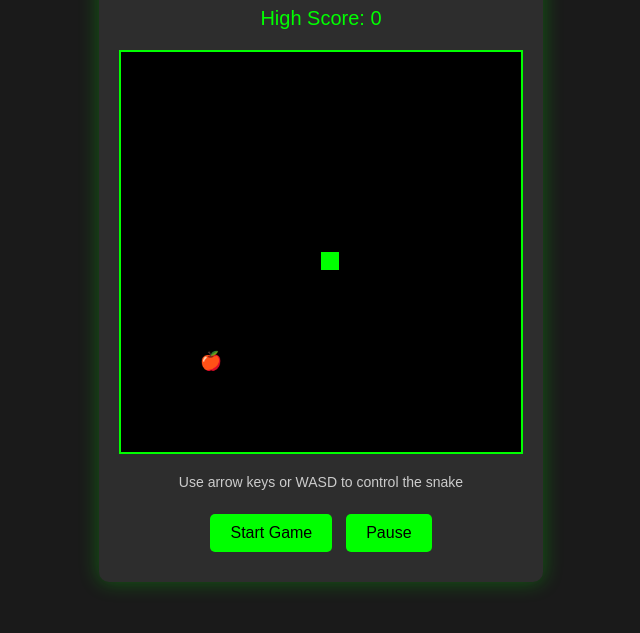
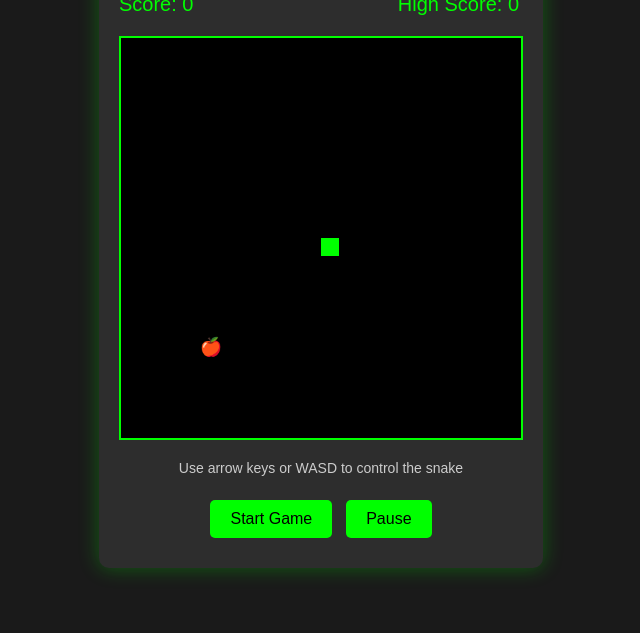
Before and after one commit to jonathanau/windsurf-snake-game, a website: page index.html in a window 1280 px wide. Shown: the part 167-800 px from the top of the page, without its empty margins (319-959 px from the left). Drawn offline with Linux system fonts and the light colour scheme.

Commit message:
Adjust the layout of Score and High Score

```diff
--- a/index.html
+++ b/index.html
@@ -36,10 +36,18 @@
             margin: 20px auto;
         }
 
+        .score-container {
+            display: flex;
+            justify-content: space-between;
+            align-items: center;
+            margin: 15px 0;
+            max-width: 400px;
+        }
+
         .score {
             color: #00ff00;
             font-size: 20px;
-            margin: 10px 0;
+            margin: 0;
         }
 
         .controls {
@@ -80,8 +88,10 @@
 <body>
     <div class="game-container">
         <h1>🐍 Snake Game</h1>
-        <div class="score">Score: <span id="score">0</span></div>
-        <div class="score">High Score: <span id="highScore">0</span></div>
+        <div class="score-container">
+            <div class="score">Score: <span id="score">0</span></div>
+            <div class="score">High Score: <span id="highScore">0</span></div>
+        </div>
         <canvas id="gameCanvas" width="400" height="400"></canvas>
         <div class="game-over" id="gameOver">
             Game Over!<br>
```
